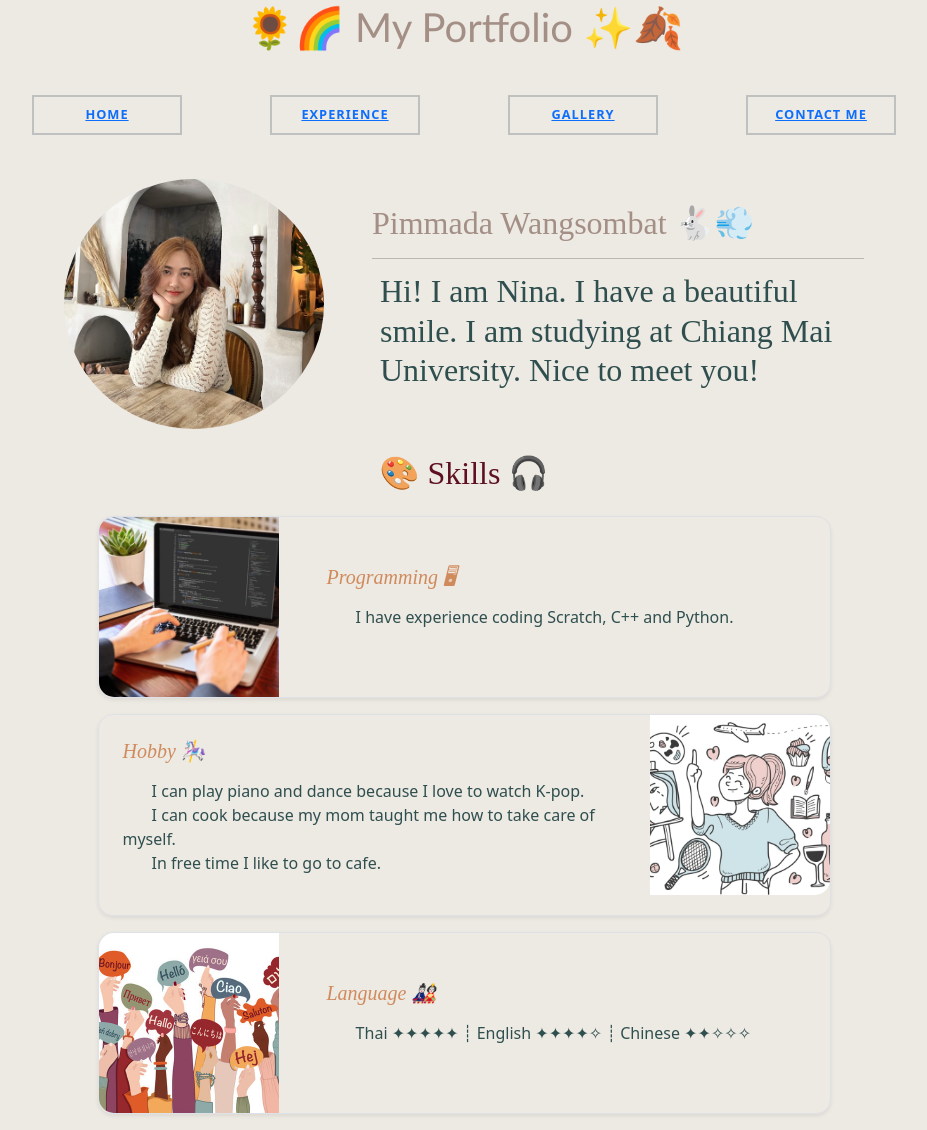
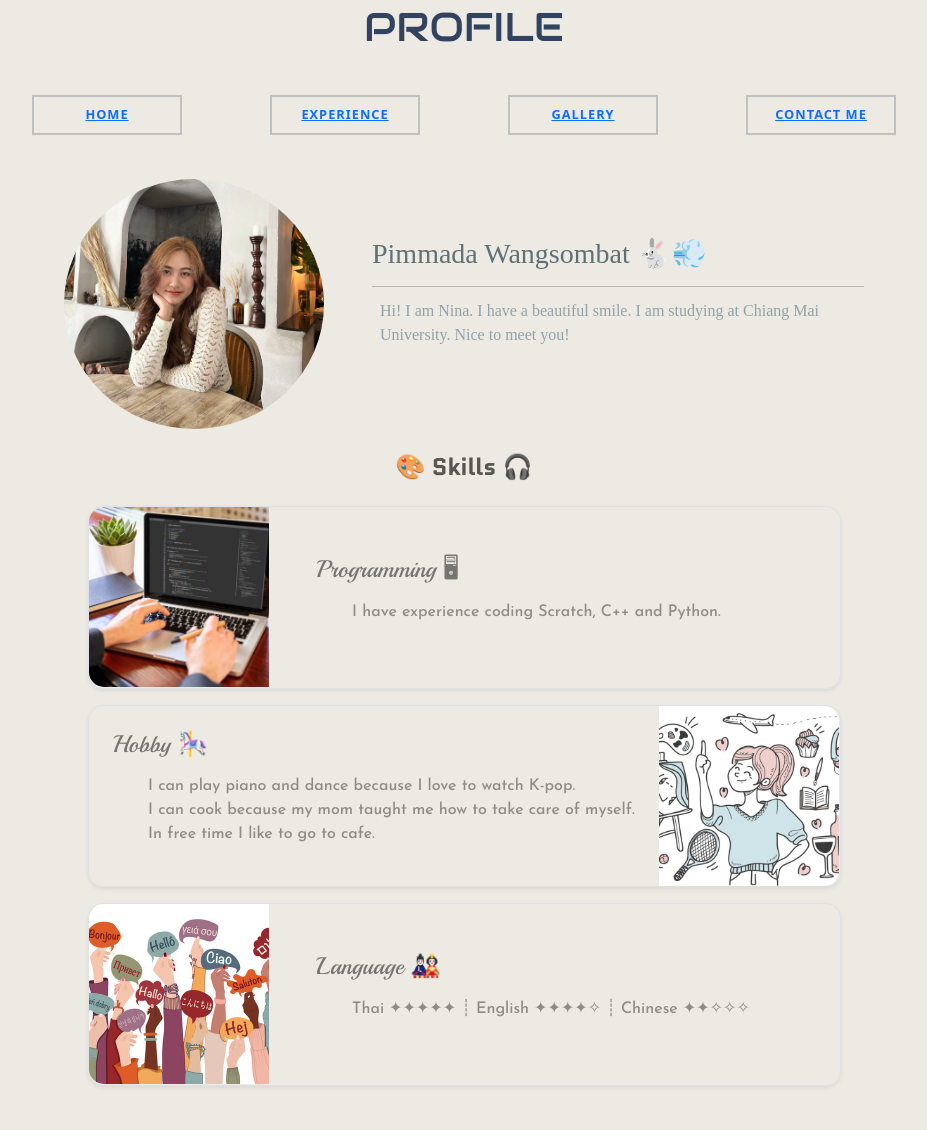
Before and after one commit to cpe207/lab02-Nina-pw, a plain HTML site: page index.html in a window 1280 px wide. Shown: the part 21-1151 px from the top of the page, without its empty margins (176-1103 px from the left). After the commit the page ends 1123 px from the top, so only its background shows below. Drawn offline with nearby package versions, Linux system fonts and the light colour scheme; a web font is replaced by a local one.

Commit message:
Finish lab 3

```diff
--- a/index.html
+++ b/index.html
@@ -16,6 +16,12 @@
       integrity="sha384-MrcW6ZMFYlzcLA8Nl+NtUVF0sA7MsXsP1UyJoMp4YLEuNSfAP+JcXn/tWtIaxVXM"
       crossorigin="anonymous"
     ></script>
+    <link rel="preconnect" href="https://fonts.googleapis.com" />
+    <link rel="preconnect" href="https://fonts.gstatic.com" crossorigin />
+    <link
+      href="https://fonts.googleapis.com/css2?family=Audiowide&family=Bungee+Inline&family=Darker+Grotesque:wght@700&family=Gabriela&family=Josefin+Sans:wght@500&family=Playball&family=Quantico:wght@700&family=Suez+One&display=swap"
+      rel="stylesheet"
+    />
   </head>
   <style>
     body {
@@ -24,9 +30,7 @@
   </style>
   <body>
     <div class="my-4">
-      <h1>
-        <font face="Candara">🌻🌈 My Portfolio ✨🍂</font>
-      </h1>
+      <h1 style="font-family: 'Audiowide', cursive; color: #32435f">PROFILE</h1>
     </div>
     <div class="d-flex justify-content-center gap-5 fw-bold my-4">
       <div class="button" id="button-1">
@@ -62,27 +66,43 @@
       </div>
       <div class="d-none d-sm-block">
         <div class="display-5 mb-3">
-          <h2 style="text-align: left">
-            <font face="GOST Common">Pimmada Wangsombat 🐇💨</font>
-          </h2>
+          <h3
+            style="
+              text-align: left;
+              font-family: 'Suez One', serif;
+              color: #607077;
+            "
+          >
+            Pimmada Wangsombat 🐇💨
+          </h3>
         </div>
         <hr class="my-1" />
         <div class="text-muted p-2">
-          <h2 style="color: darkslategray; text-align: left">
-            <font face="JasmineUPC">
-              Hi! I am Nina. I have a beautiful smile. I am studying at Chiang
-              Mai University. Nice to meet you!</font
-            >
-          </h2>
+          <p
+            style="
+              color: #91a2a7;
+              text-align: left;
+              font-family: 'Gabriela', serif;
+            "
+          >
+            Hi! I am Nina. I have a beautiful smile. I am studying at Chiang Mai
+            University. Nice to meet you!
+          </p>
         </div>
       </div>
     </div>
     <div class="my-4">
-      <h2 style="color: rgb(93, 16, 32)">
-        <font face="CommercialScript BT">🎨 Skills 🎧</font>
-      </h2>
+      <h4
+        style="
+          color: #575752;
+          font-family: 'Quantico', sans-serif;
+          text-align: center;
+        "
+      >
+        🎨 Skills 🎧
+      </h4>
     </div>
-    <div style="max-width: 765px" class="mx-auto px-3">
+    <div style="max-width: 785px" class="mx-auto px-3">
       <div class="d-flex border mb-3 shadow-sm round-all">
         <div class="round-left">
           <img
@@ -94,12 +114,17 @@
           />
         </div>
         <div class="p-5">
-          <h3 class="skill-header fw-semibold fs-5">
-            <font face="GOST Common">Programming 🖥</font>
-          </h3>
+          <h4
+            class="skill-header fw-semibold fs-5;"
+            style="font-family: 'Playball', cursive"
+          >
+            Programming 🖥
+          </h4>
           <div class="my-3">
             <span class="text-muted">
-              <p style="color: darkslategray">
+              <p
+                style="color: #8f8b85; font-family: 'Josefin Sans', sans-serif"
+              >
                 &nbsp;&nbsp;&nbsp;&nbsp;&nbsp;&nbsp; I have experience coding
                 Scratch, C++ and Python.
               </p></span
@@ -110,12 +135,17 @@
 
       <div class="d-flex border mb-3 shadow-sm round-all">
         <div class="p-4">
-          <h3 class="skill-header fw-semibold fs-5">
-            <font face="GOST Common">Hobby 🎠</font>
-          </h3>
+          <h4
+            class="skill-header fw-semibold fs-5;"
+            style="font-family: 'Playball', cursive"
+          >
+            Hobby 🎠
+          </h4>
           <div class="my-3">
             <span class="text-muted">
-              <p style="color: darkslategray">
+              <p
+                style="color: #8f8b85; font-family: 'Josefin Sans', sans-serif"
+              >
                 &nbsp;&nbsp;&nbsp;&nbsp;&nbsp;&nbsp; I can play piano and dance
                 because I love to watch K-pop.<br />&nbsp;&nbsp;&nbsp;&nbsp;&nbsp;&nbsp;
                 I can cook because my mom taught me how to take care of
@@ -147,12 +177,17 @@
           />
         </div>
         <div class="p-5">
-          <h3 class="skill-header fw-semibold fs-5">
-            <font face="GOST Common">Language 🎎</font>
-          </h3>
+          <h4
+            class="skill-header fw-semibold fs-5;"
+            style="font-family: 'Playball', cursive"
+          >
+            Language 🎎
+          </h4>
           <div class="my-3">
             <span class="text-muted">
-              <p style="color: darkslategray">
+              <p
+                style="color: #8f8b85; font-family: 'Josefin Sans', sans-serif"
+              >
                 &nbsp;&nbsp;&nbsp;&nbsp;&nbsp;&nbsp; Thai ✦✦✦✦✦ ┊ English ✦✦✦✦✧
                 ┊ Chinese ✦✦✧✧✧
               </p></span
--- a/style.css
+++ b/style.css
@@ -1,6 +1,5 @@
 h3 {
   color: rgb(208, 139, 93);
-  font-style: italic;
   text-align: center;
 }
 h1,
@@ -10,7 +9,7 @@ h2 {
   text-align: center;
 }
 h4 {
-  color: darkslategray;
+  color: #757571;
 }
 .skill-header {
   text-align: left;
```
Also changed, not shown: contact.html (+7 -1 lines), experience.html (+47 -24 lines), gallery.html (+7 -1 lines).
